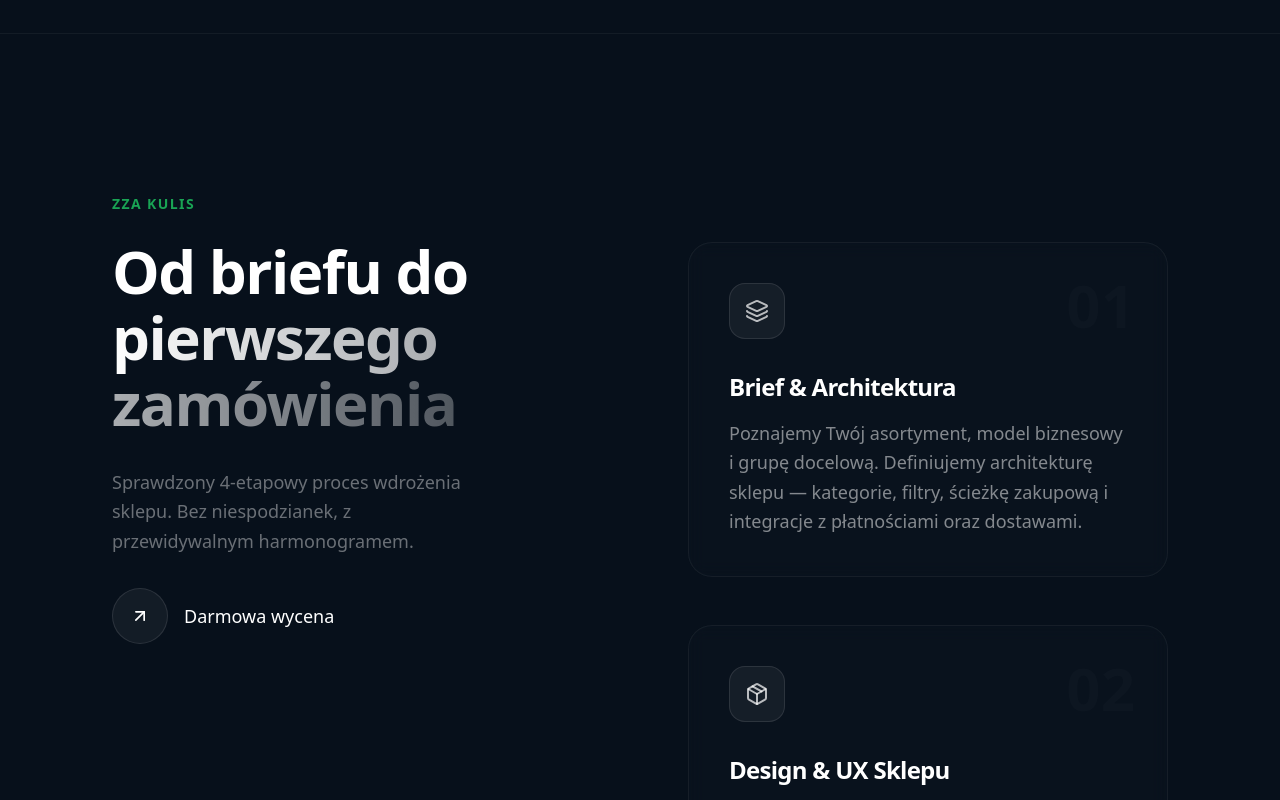
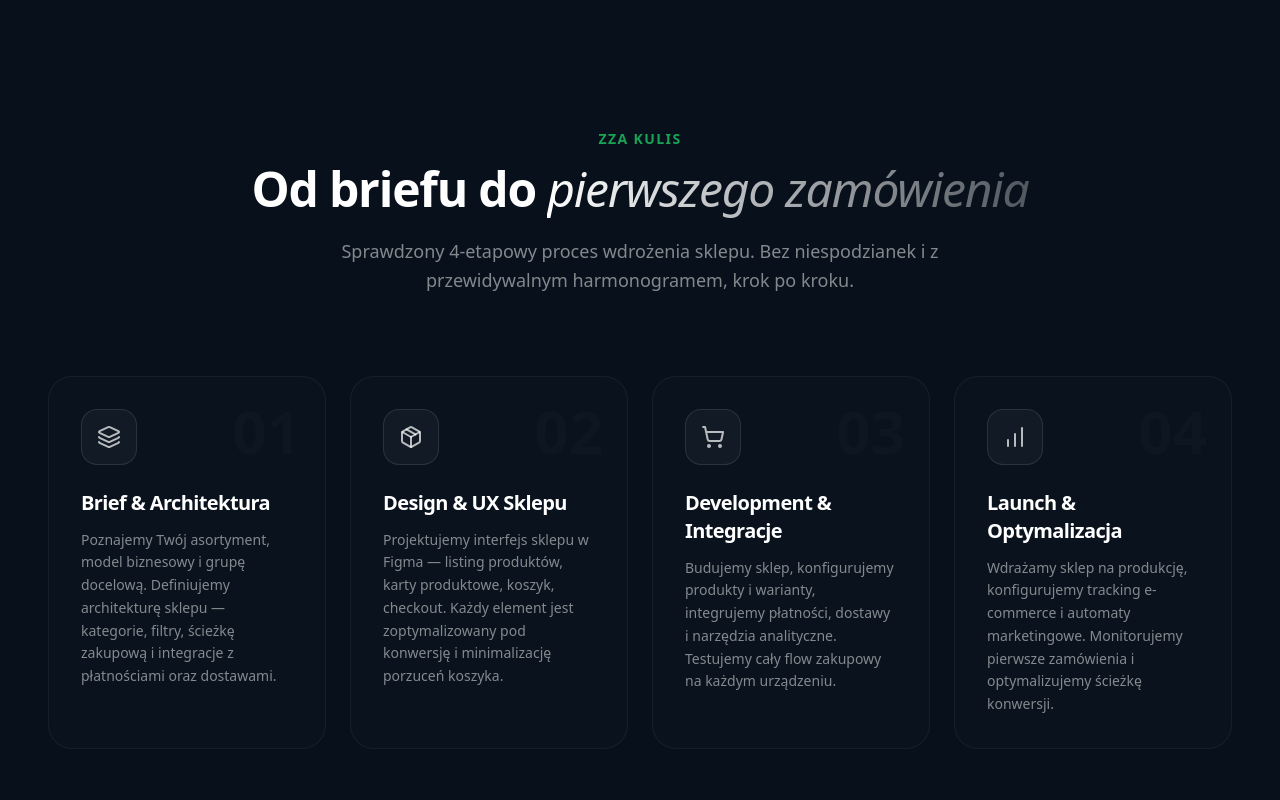
Before and after one commit to Maciejowskii/digitay, a Next.js app: page /uslugi/sklepy-internetowe in a window 1280 px wide. Shown: the part 3540-4340 px from the top of the page. Built offline with nearby package versions, Linux system fonts and the light colour scheme; no server answers.

Commit message:
feat: implement EcommerceClientPage and WebDevClientPage service components with interactive UI and parallax effects

```diff
--- a/src/app/uslugi/sklepy-internetowe/EcommerceClientPage.tsx
+++ b/src/app/uslugi/sklepy-internetowe/EcommerceClientPage.tsx
@@ -288,62 +288,61 @@ export default function EcommerceClientPage() {
       </section>
 
       {/* ═══════════════════════════════════════════════
-          PROCESS (Sticky Story)
+          PROCESS (Compact Timeline)
       ═══════════════════════════════════════════════ */}
-      <section className="py-24 md:py-40 border-t border-white/5">
-        <div className="max-w-6xl mx-auto px-6 md:px-12">
-          <div className="grid grid-cols-1 lg:grid-cols-2 gap-16 lg:gap-24 items-start">
+      <section className="py-24 relative z-20 overflow-hidden">
+        <div className="max-w-7xl mx-auto px-6 md:px-12">
           <motion.div
-              initial={{ opacity: 0, x: -30 }}
-              whileInView={{ opacity: 1, x: 0 }}
+            initial={{ opacity: 0, y: 20 }}
+            whileInView={{ opacity: 1, y: 0 }}
             viewport={{ once: true }}
-              className="lg:sticky lg:top-40"
+            className="mb-16 md:mb-20 text-center"
           >
-              <span className="text-primary text-sm tracking-widest uppercase font-bold mb-6 block">
+            <span className="text-primary text-sm tracking-widest uppercase font-bold mb-4 block">
               Zza kulis
             </span>
-              <h2 className="text-4xl md:text-6xl font-heading font-black tracking-tight leading-[1.1] mb-8">
-                Od briefu do <br />
-                <span className="text-transparent bg-clip-text bg-gradient-to-r from-white to-white/30">
-                  pierwszego zamówienia
-                </span>
+            <h2 className="text-4xl md:text-5xl font-heading font-black tracking-tight mb-6">
+              Od briefu do <span className="text-transparent bg-clip-text bg-gradient-to-r from-white to-white/30 italic font-light">pierwszego zamówienia</span>
             </h2>
-              <p className="text-white/40 text-lg max-w-sm leading-relaxed mb-8">
-                Sprawdzony 4-etapowy proces wdrożenia sklepu. Bez niespodzianek, z przewidywalnym harmonogramem.
+            <p className="text-white/50 text-lg max-w-2xl mx-auto leading-relaxed">
+              Sprawdzony 4-etapowy proces wdrożenia sklepu. Bez niespodzianek i z przewidywalnym harmonogramem, krok po kroku.
             </p>
-
-              <Link
-                href="/kontakt"
-                className="group inline-flex items-center gap-4 text-white font-medium text-lg hover:text-primary transition-colors"
-              >
-                <div className="w-14 h-14 rounded-full bg-white/[0.05] border border-white/10 flex items-center justify-center group-hover:border-primary/30 group-hover:bg-primary/10 transition-colors">
-                  <ArrowUpRight className="w-5 h-5 text-white group-hover:text-primary" />
-                </div>
-                Darmowa wycena
-              </Link>
           </motion.div>
 
-            <div className="flex flex-col gap-8 md:gap-12 lg:pt-12 mt-8 lg:mt-0">
+          {/* Timeline Grid */}
+          <div className="relative grid grid-cols-1 md:grid-cols-2 lg:grid-cols-4 gap-6">
+
             {processSteps.map((step, idx) => (
               <motion.div
                 key={idx}
                 initial={{ opacity: 0, y: 30 }}
                 whileInView={{ opacity: 1, y: 0 }}
-                  viewport={{ once: true, margin: "-100px" }}
-                  transition={{ duration: 0.6 }}
-                  className="p-8 md:p-10 rounded-3xl border border-white/5 bg-white/[0.01] backdrop-blur-sm relative overflow-hidden group hover:border-primary/20 hover:bg-white/[0.03] transition-all duration-500"
+                viewport={{ once: true, margin: "-50px" }}
+                transition={{ duration: 0.5, delay: idx * 0.1 }}
+                className="relative z-10 p-8 rounded-3xl border border-white/5 bg-white/[0.01] hover:bg-white/[0.03] hover:border-primary/20 transition-all duration-500 overflow-hidden group hover:-translate-y-1 hover:shadow-2xl hover:shadow-primary/[0.05]"
               >
-                  <div className="absolute top-8 right-8 text-6xl font-heading font-black text-white/[0.02] group-hover:text-primary/[0.05] transition-colors select-none">
+                {/* Top highlight bar */}
+                <div className="absolute top-0 left-0 w-full h-1 bg-gradient-to-r from-primary/0 via-primary/40 to-primary/0 opacity-0 group-hover:opacity-100 transition-opacity duration-700" />
+
+                {/* Watermark Number */}
+                <div className="absolute right-6 top-6 text-6xl font-heading font-black text-white/[0.02] group-hover:text-primary/[0.05] transition-colors pointer-events-none select-none">
                   {step.num}
                 </div>
-                  <div className="w-14 h-14 rounded-2xl bg-white/[0.05] border border-white/10 flex items-center justify-center mb-8 relative z-10 group-hover:bg-primary/10 group-hover:border-primary/20 transition-all">
-                    <step.icon className="w-6 h-6 text-white/70 group-hover:text-primary" />
+
+                <div className="flex flex-col items-start text-left relative z-10">
+                  <div className="w-14 h-14 rounded-2xl bg-white/[0.04] border border-white/10 flex items-center justify-center group-hover:bg-primary/10 group-hover:border-primary/30 transition-all duration-500 mb-6">
+                    <step.icon className="w-6 h-6 text-white/70 group-hover:text-primary transition-colors" />
                   </div>
-                  <h3 className="text-2xl font-heading font-bold text-white mb-4 relative z-10 group-hover:text-primary transition-colors">{step.title}</h3>
-                  <p className="text-white/50 text-lg leading-relaxed relative z-10">{step.desc}</p>
+
+                  <h3 className="text-xl font-heading font-bold text-white mb-3 group-hover:text-primary transition-colors">
+                    {step.title}
+                  </h3>
+                  <p className="text-white/50 text-sm leading-relaxed">
+                    {step.desc}
+                  </p>
+                </div>
               </motion.div>
             ))}
-            </div>
           </div>
         </div>
       </section>
--- a/src/app/uslugi/tworzenie-stron/WebDevClientPage.tsx
+++ b/src/app/uslugi/tworzenie-stron/WebDevClientPage.tsx
@@ -288,68 +288,61 @@ export default function WebDevClientPage() {
       </section>
 
       {/* ═══════════════════════════════════════════════
-          PROCESS (Sticky Story)
+          PROCESS (Compact Timeline)
       ═══════════════════════════════════════════════ */}
-      <section className="py-24 md:py-40 border-t border-white/5">
-        <div className="max-w-6xl mx-auto px-6 md:px-12">
-          <div className="grid grid-cols-1 lg:grid-cols-2 gap-16 lg:gap-24 items-start">
+      <section className="py-24 relative z-20 overflow-hidden">
+        <div className="max-w-7xl mx-auto px-6 md:px-12">
           <motion.div
-              initial={{ opacity: 0, x: -30 }}
-              whileInView={{ opacity: 1, x: 0 }}
+            initial={{ opacity: 0, y: 20 }}
+            whileInView={{ opacity: 1, y: 0 }}
             viewport={{ once: true }}
-              className="lg:sticky lg:top-40"
+            className="mb-16 md:mb-20 text-center"
           >
-              <span className="text-primary text-sm tracking-widest uppercase font-bold mb-6 block">
+            <span className="text-primary text-sm tracking-widest uppercase font-bold mb-4 block">
               Zza kulis
             </span>
-              <h2 className="text-4xl md:text-6xl font-heading font-black tracking-tight leading-[1.1] mb-8">
-                Od briefu do <br />
-                <span className="text-transparent bg-clip-text bg-gradient-to-r from-white to-white/30">
-                  działającej strony
-                </span>
+            <h2 className="text-4xl md:text-5xl font-heading font-black tracking-tight mb-6">
+              Od briefu do <span className="text-transparent bg-clip-text bg-gradient-to-r from-white to-white/30 italic font-light">działającej strony</span>
             </h2>
-              <p className="text-white/40 text-lg max-w-sm leading-relaxed mb-8">
-                Sprawdzony 4-etapowy proces, który eliminuje domysły i zapewnia przewidywalny rezultat.
+            <p className="text-white/50 text-lg max-w-2xl mx-auto leading-relaxed">
+              Sprawdzony 4-etapowy proces projektowy. Pracujemy zwinnie, bez niespodzianek, dowożąc założony rezultat w umówionym czasie.
             </p>
-
-              <Link
-                href="/kontakt"
-                className="group inline-flex items-center gap-4 text-white font-medium text-lg hover:text-primary transition-colors"
-              >
-                <div className="w-14 h-14 rounded-full bg-white/[0.05] border border-white/10 flex items-center justify-center group-hover:border-primary/30 group-hover:bg-primary/10 transition-colors">
-                  <ArrowUpRight className="w-5 h-5 text-white group-hover:text-primary" />
-                </div>
-                Rozpocznij projekt
-              </Link>
           </motion.div>
 
-            <div className="flex flex-col gap-8 md:gap-12 lg:pt-12 mt-8 lg:mt-0">
+          {/* Timeline Grid */}
+          <div className="relative grid grid-cols-1 md:grid-cols-2 lg:grid-cols-4 gap-6">
+
             {processSteps.map((step, idx) => (
               <motion.div
                 key={idx}
                 initial={{ opacity: 0, y: 30 }}
                 whileInView={{ opacity: 1, y: 0 }}
-                  viewport={{ once: true, margin: "-100px" }}
-                  transition={{ duration: 0.6 }}
-                  className="p-8 md:p-10 rounded-3xl border border-white/5 bg-white/[0.01] backdrop-blur-sm relative overflow-hidden group hover:border-primary/20 hover:bg-white/[0.03] transition-all duration-500"
+                viewport={{ once: true, margin: "-50px" }}
+                transition={{ duration: 0.5, delay: idx * 0.1 }}
+                className="relative z-10 p-8 rounded-3xl border border-white/5 bg-white/[0.01] hover:bg-white/[0.03] hover:border-primary/20 transition-all duration-500 overflow-hidden group hover:-translate-y-1 hover:shadow-2xl hover:shadow-primary/[0.05]"
               >
-                  <div className="absolute top-8 right-8 text-6xl font-heading font-black text-white/[0.02] group-hover:text-primary/[0.05] transition-colors select-none">
+                {/* Top highlight bar */}
+                <div className="absolute top-0 left-0 w-full h-1 bg-gradient-to-r from-primary/0 via-primary/40 to-primary/0 opacity-0 group-hover:opacity-100 transition-opacity duration-700" />
+
+                {/* Watermark Number */}
+                <div className="absolute right-6 top-6 text-6xl font-heading font-black text-white/[0.02] group-hover:text-primary/[0.05] transition-colors pointer-events-none select-none">
                   {step.num}
                 </div>
 
-                  <div className="w-14 h-14 rounded-2xl bg-white/[0.05] border border-white/10 flex items-center justify-center mb-8 relative z-10 group-hover:bg-primary/10 group-hover:border-primary/20 transition-all">
-                    <step.icon className="w-6 h-6 text-white/70 group-hover:text-primary" />
+                <div className="flex flex-col items-start text-left relative z-10">
+                  <div className="w-14 h-14 rounded-2xl bg-white/[0.04] border border-white/10 flex items-center justify-center group-hover:bg-primary/10 group-hover:border-primary/30 transition-all duration-500 mb-6">
+                    <step.icon className="w-6 h-6 text-white/70 group-hover:text-primary transition-colors" />
                   </div>
 
-                  <h3 className="text-2xl font-heading font-bold text-white mb-4 relative z-10 group-hover:text-primary transition-colors">
+                  <h3 className="text-xl font-heading font-bold text-white mb-3 group-hover:text-primary transition-colors">
                     {step.title}
                   </h3>
-                  <p className="text-white/50 text-lg leading-relaxed relative z-10">
+                  <p className="text-white/50 text-sm leading-relaxed">
                     {step.desc}
                   </p>
+                </div>
               </motion.div>
             ))}
-            </div>
           </div>
         </div>
       </section>
```
Lines whose indentation alone changed are shown as unchanged.
